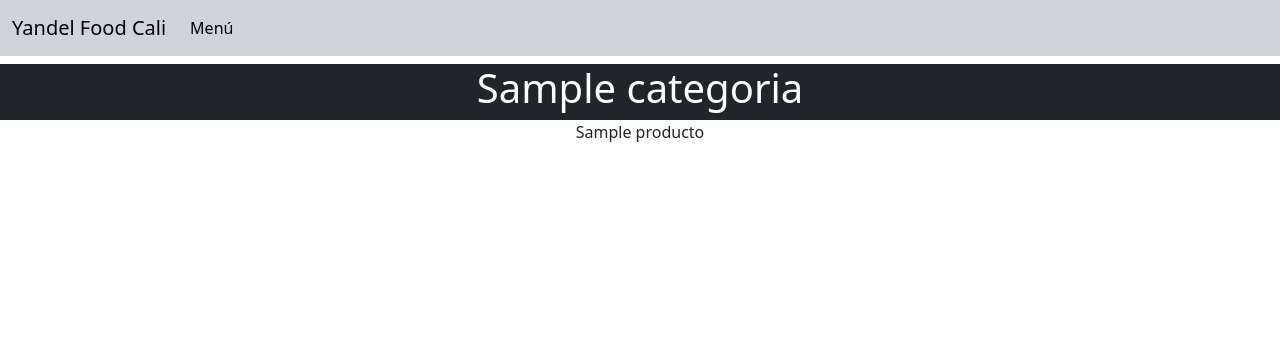
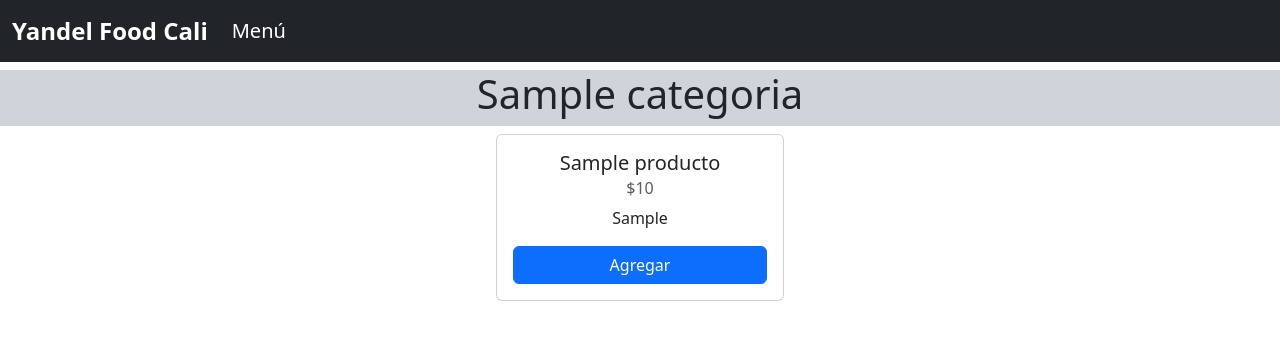
Before and after one commit to nicolasyandi24/Yandel_Food, a Django app: page /cliente/menu/ in a window 1280 px wide. Shown: the top 340 px of the page. Run offline with Django 4.2, Linux system fonts and the light colour scheme; tables that the repository leaves empty hold one stand-in row (values such as "Sample post"); some libraries are stand-ins or nearby versions.

Commit message:
version inicial

```diff
--- a/YandelRestaurant/code/yancefoodcali/templates/clientes/menu.html
+++ b/YandelRestaurant/code/yancefoodcali/templates/clientes/menu.html
@@ -6,9 +6,13 @@
         <meta charset="UTF-8">
         <meta http-equiv="X-UA-Compatible" content="IE=edge">
         <meta name="viewport" content="width=device-width, initial-scale=1.0">
-    <link href="https://cdn.jsdelivr.net/npm/bootstrap@5.3.0-alpha3/dist/css/bootstrap.min.css" rel="stylesheet"
-        integrity="sha384-KK94CHFLLe+nY2dmCWGMq91rCGa5gtU4mk92HdvYe+M/SXH301p5ILy+dN9+nJOZ" crossorigin="anonymous">
-    <script src="https://cdn.jsdelivr.net/npm/bootstrap@5.3.0-alpha3/dist/js/bootstrap.bundle.min.js"
+        <link
+            href="https://cdn.jsdelivr.net/npm/bootstrap@5.3.0-alpha3/dist/css/bootstrap.min.css"
+            rel="stylesheet"
+            integrity="sha384-KK94CHFLLe+nY2dmCWGMq91rCGa5gtU4mk92HdvYe+M/SXH301p5ILy+dN9+nJOZ"
+            crossorigin="anonymous">
+        <script
+            src="https://cdn.jsdelivr.net/npm/bootstrap@5.3.0-alpha3/dist/js/bootstrap.bundle.min.js"
             integrity="sha384-ENjdO4Dr2bkBIFxQpeoTz1HIcje39Wm4jDKdf19U8gI4ddQ3GYNS7NTKfAdVQSZe"
             crossorigin="anonymous"></script>
         <link rel="stylesheet" href="{% static 'styles/style.css' %}">
@@ -17,20 +21,24 @@
     {% bootstrap_javascript %} -->
         <title>Yandel Food Cali</title>
     </head>
-
     <body>
+        {% load humanize %}
         <header>
-        <nav class="navbar navbar-expand-lg bg-dark-subtle">
+            <nav class="navbar navbar-expand-lg bg-dark">
                 <div class="container-fluid">
-                <a class="navbar-brand" href="{% url 'menu'%}">Yandel Food Cali</a>
-                <button class="navbar-toggler" type="button" data-bs-toggle="collapse" data-bs-target="#navbarNav"
-                    aria-controls="navbarNav" aria-expanded="false" aria-label="Toggle navigation">
+                    <a class="navbar-brand fs-4 fw-bold text-bg-dark"  href="{% url 'menu'%}">Yandel Food
+                        Cali</a>
+                    <button class="navbar-toggler" type="button"
+                        data-bs-toggle="collapse" data-bs-target="#navbarNav"
+                        aria-controls="navbarNav" aria-expanded="false"
+                        aria-label="Toggle navigation">
                         <span class="navbar-toggler-icon"></span>
                     </button>
-                <div class="collapse navbar-collapse" id="navbarNav">
-                    <ul class="navbar-nav">
+                    <div class="collapse navbar-collapse"  id="navbarNav">
+                        <ul class="navbar-nav fs-5 fw-medium" >
                             <li class="nav-item">
-                            <a class="nav-link active" aria-current="page" href="{% url 'menu'%}">Menú</a>
+                                <a class="nav-link active text-bg-dark" aria-current="page"
+                                    href="{% url 'menu'%}">Menú</a>
                             </li>
                             <!-- <li class="nav-item">
                     <a class="nav-link" href="#">Features</a>
@@ -50,15 +58,22 @@
         <div class="menu">
             {% if categorias %}
             {% for cat in categorias %}
-            <div class="w-100 d-flex flex-column pt-2 pb-2">
-                <div class="w-100 d-flex flex-row justify-content-center bg-dark text-white">
+            <div class="w-100 d-flex flex-column pt-2">
+                <div class="w-100 d-flex flex-row justify-content-center bg-dark-subtle">
                     <h1>{{cat.nombre_categoria}}</h1>
                 </div>
                 {% if inventario %}
-                    <div class="d-flex flex-row flex-wrap justify-content-around ">
+                <div class="d-flex flex-row flex-wrap justify-content-around">
                     {% for dato in inventario %}
                     {% if dato.producto_id.categoria_id.id == cat.id %}
-                            <p>{{dato.producto_id.nombre}}</p>
+                    <div class="card mt-2 mb-2" style="width: 18rem;">
+                        <div class="card-body d-flex flex-column justify-content-center text-center">
+                            <h5 class="card-title text-wrap text-break">{{dato.producto_id.nombre}}</h5>
+                            <h6 class="card-subtitle mb-2 text-body-secondary">${{dato.producto_id.precio_unitario | intcomma }}</h6>
+                            <p class="card-text">{{dato.producto_id.detalle_producto}}</p>
+                            <button class="btn btn-primary">Agregar</button>
+                        </div>
+                    </div>
                     {% endif %}
                     {% endfor %}
                     {% else %}
@@ -71,10 +86,12 @@
         </div>
         {% endblock body %}
     </body>
-<script src="https://cdn.jsdelivr.net/npm/@popperjs/core@2.11.7/dist/umd/popper.min.js"
+    <script
+        src="https://cdn.jsdelivr.net/npm/@popperjs/core@2.11.7/dist/umd/popper.min.js"
         integrity="sha384-zYPOMqeu1DAVkHiLqWBUTcbYfZ8osu1Nd6Z89ify25QV9guujx43ITvfi12/QExE"
         crossorigin="anonymous"></script>
-<script src="https://cdn.jsdelivr.net/npm/bootstrap@5.3.0-alpha3/dist/js/bootstrap.min.js"
+    <script
+        src="https://cdn.jsdelivr.net/npm/bootstrap@5.3.0-alpha3/dist/js/bootstrap.min.js"
         integrity="sha384-Y4oOpwW3duJdCWv5ly8SCFYWqFDsfob/3GkgExXKV4idmbt98QcxXYs9UoXAB7BZ"
         crossorigin="anonymous"></script>
     <!-- <script src="{% static 'js/logic.js' %}"></script> -->
--- a/YandelRestaurant/code/yancefoodcali/yancefoodcali/settings.py
+++ b/YandelRestaurant/code/yancefoodcali/yancefoodcali/settings.py
@@ -38,6 +38,7 @@ INSTALLED_APPS = [
     'django.contrib.sessions',
     'django.contrib.messages',
     'django.contrib.staticfiles',
+    'django.contrib.humanize',
     'bootstrap4',
     'cliente'
 ]
```
Lines whose indentation alone changed are shown as unchanged.
